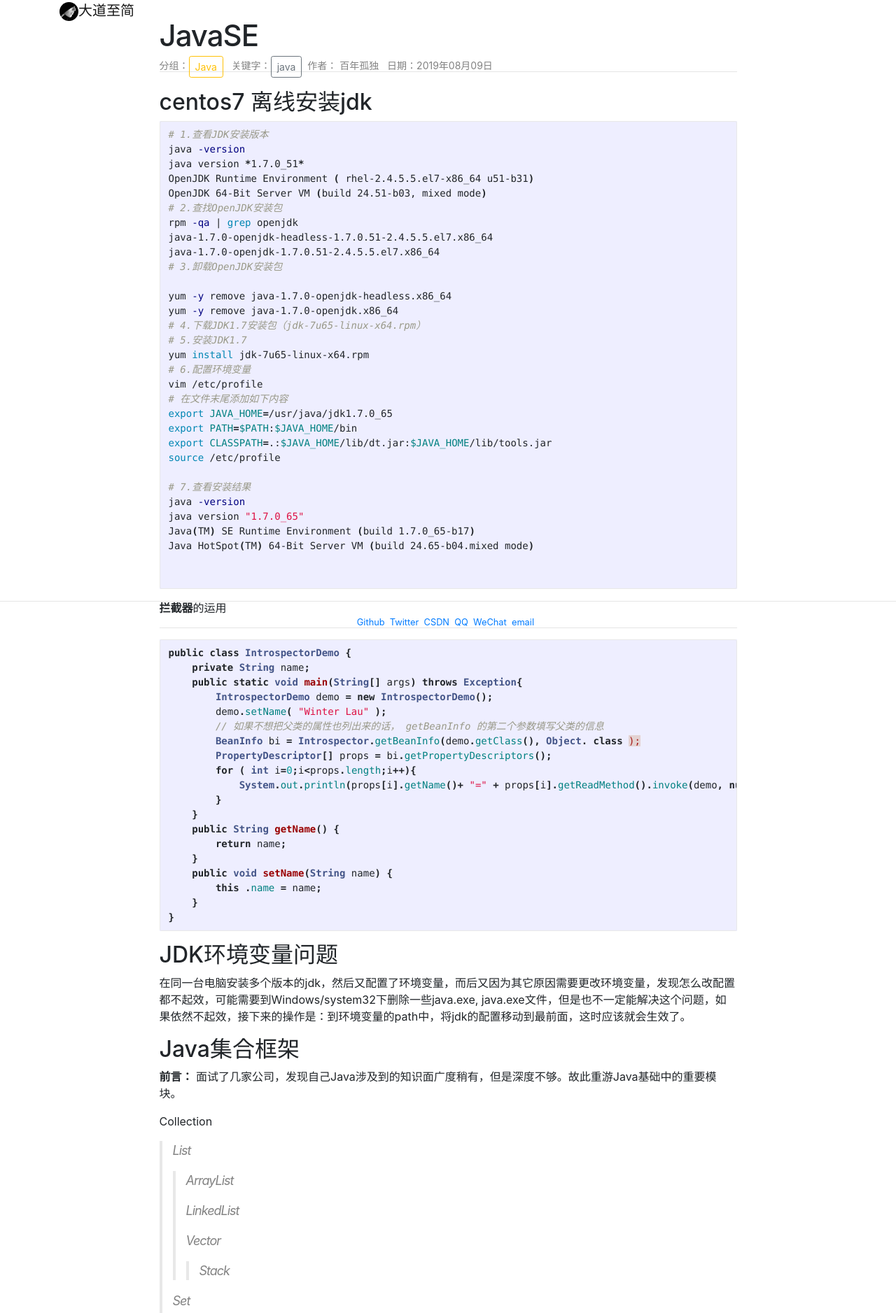
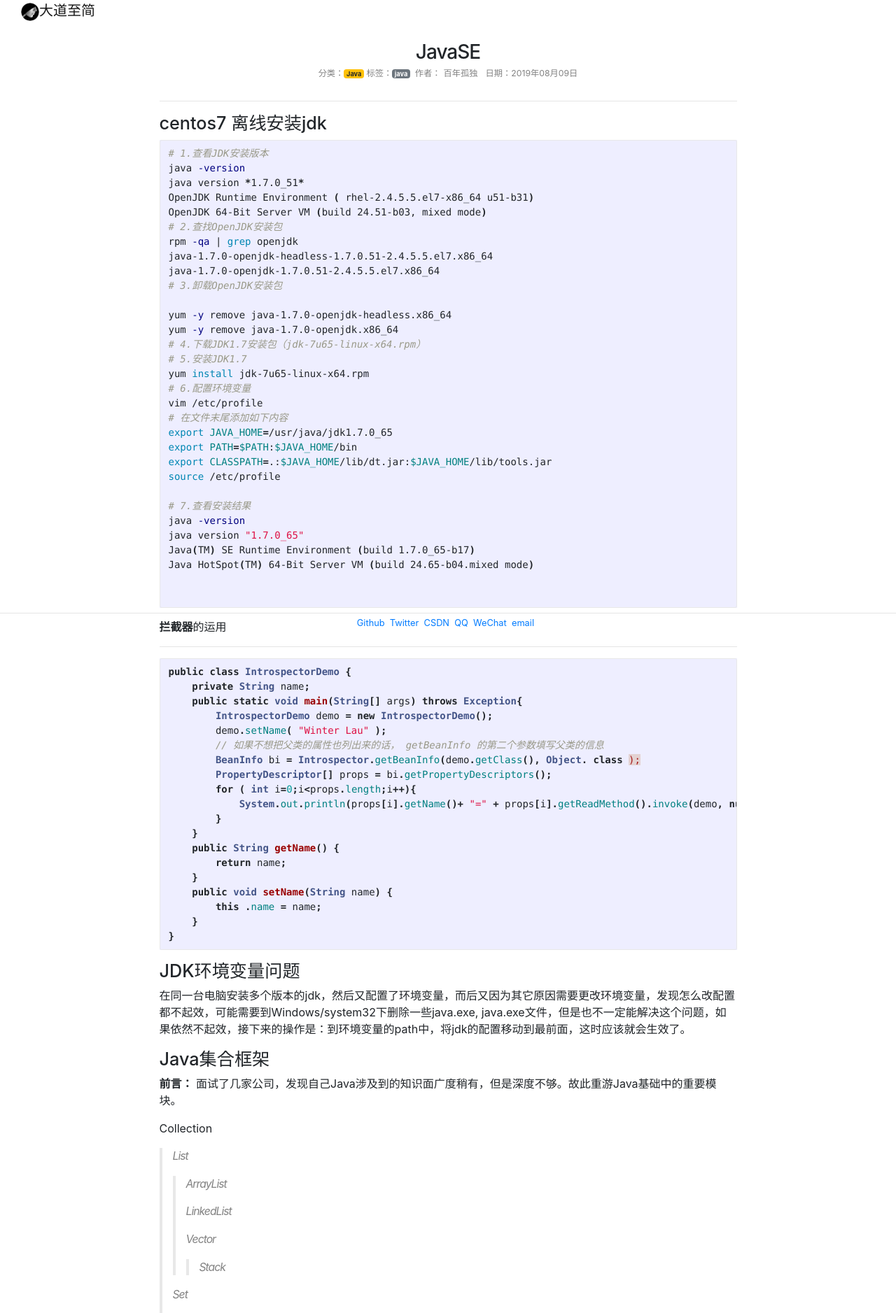
Before and after one commit to imjcker/imjcker.github.io, a Jekyll site: the page built from _posts/2019-08-09-javase.md, in a window 1280 px wide. Shown: the top 1877 px of the page at 70% size. Built offline with Jekyll 4.4.1, drawn with Linux system fonts in a browser that asks for light colours.

Commit message:
update page style

```diff
--- a/_layouts/default.html
+++ b/_layouts/default.html
@@ -25,18 +25,17 @@
 {%- assign page_paths = site.header_pages | default: default_paths -%}
 
 <body class="container-fluid">
-<nav class="navbar navbar-light" style="margin: 0; border: 0; padding: 0;">
+<nav class="navbar navbar-light" style="margin: 0; border: 0; padding: 0; position: fixed;">
     <div class="container">
-        <a href="/" class="navbar-brand py-0"><img src="{{site.data.style.avatar}}" class="rounded-circle" style="width: 27px" alt="Avatar"><span class="fa fa-lg">{{site.title}}</span></a>
+        <a href="/" class="navbar-brand py-0"><img src="/assets/favicon.ico" class="rounded-circle" style="width: 26px;"><span>{{site.title}}</span></a>
     </div>
 </nav>
 
 {{ content }}
 
 </body>
-<footer id="footer" class="footer fixed-bottom">
-    <div>
-        <hr>
+<footer id="footer" class="footer fixed-bottom" style="height: 24px;">
+    <hr style="margin: 0;">
     <div class="tooter-social" style="text-align: center;">
         {%- if site.social.github_username -%}
         <small><a class="social github" target="blank" href="https://github.com/{{site.social.github_username}}">Github</a>&nbsp;&nbsp;</small>
@@ -56,7 +55,6 @@
         {%- if site.social.email -%}
         <small><a class="u-email" href="mailto:{{ site.social.email }}">email</a>&nbsp;&nbsp;</small>
         {%- endif -%}
-        </div>
     </div>
 </footer>
 
@@ -131,7 +129,7 @@
                 "category": "分类",
                 "label": {"show": false},
                 "symbolSize": 50,
-                "symbol": 'image:/{{site.data.style.avatar}}',
+                "symbol": 'image://assets/favicon.ico',
                 "x": randomX(),
                 "y": randomY()
             }
--- a/_layouts/post.html
+++ b/_layouts/post.html
@@ -5,19 +5,18 @@ layout: default
   <div class="container">
     <div class="row justify-content-center">
       <div class="col-md-9">
-        <div class="post-header">
-          <h1 class="post-title" >{{ page.title | escape }}</h1>
-          <p class="post-meta" style="width: 100%; float: left;">
+        <div class="post-header" style="margin-top: 60px;">
+          <h1 class="post-title" style="text-align: center;">{{ page.title | escape }}</h1>
+          <p class="post-meta" style="width: 100%; text-align: center;">
             {%- if page.categories.size > 0 -%}
             {%- for category in page.categories -%}
-            分组：<a class="btn btn-sm btn-outline-{{site.data.style.tag_style | sample}}" href="/#c-{{category}}">{{category}}</a>
+            分类：<a class="badge badge-{{site.data.style.tag_style | sample}}" href="/#c-{{category}}">{{category}}</a>
             {%- endfor -%}
             {%- endif -%}
-            &nbsp;&nbsp;
-            关键字：
+            &nbsp;标签：
             {%- if page.tags.size > 0 -%}
             {%- for tag in page.tags -%}
-            <a class="btn btn-sm btn-outline-{{site.data.style.tag_style | sample}}" href="/#t-{{tag}}">{{tag}}</a>&nbsp;
+            <a class="badge badge-{{site.data.style.tag_style | sample}}" href="/#t-{{tag}}">{{tag}}</a>&nbsp;
             {%- endfor -%}
             {%- endif -%}
 
@@ -33,7 +32,7 @@ layout: default
         </div>
         <hr>
         <!--博客内容-->
-        <div>
+        <div class="post-content">
           {{ content }}
         </div>
       </div>
--- a/_sass/_layout.scss
+++ b/_sass/_layout.scss
@@ -4,7 +4,7 @@
 .site-header {
   border-top: 5px solid $grey-color-dark;
   border-bottom: 1px solid $grey-color-light;
-  min-height: $spacing-unit * 1.865;
+  min-height: $spacing-unit * 1.875;
 
   // Positioning context for the mobile navigation icon
   position: relative;
@@ -217,12 +217,12 @@
 }
 
 .post-title {
-  @include relative-font-size(2.625);
+  @include relative-font-size(2);
   letter-spacing: -1px;
   line-height: 1;
 
   @include media-query($on-laptop) {
-    @include relative-font-size(2.25);
+    @include relative-font-size(2);
   }
 }
 
@@ -230,7 +230,7 @@
   margin-bottom: $spacing-unit;
 
   h2 {
-    @include relative-font-size(2);
+    @include relative-font-size(1.8);
 
     @include media-query($on-laptop) {
       @include relative-font-size(1.75);
@@ -238,18 +238,26 @@
   }
 
   h3 {
-    @include relative-font-size(1.625);
+    @include relative-font-size(1.6);
 
     @include media-query($on-laptop) {
-      @include relative-font-size(1.375);
+      @include relative-font-size(1.55);
     }
   }
 
   h4 {
-    @include relative-font-size(1.25);
+    @include relative-font-size(1.4);
 
     @include media-query($on-laptop) {
-      @include relative-font-size(1.125);
+      @include relative-font-size(1.35);
+    }
+  }
+
+  h5 {
+    @include relative-font-size(1.2);
+
+    @include media-query($on-laptop) {
+      @include relative-font-size(1.15);
     }
   }
 }
--- a/_sass/imjcker.scss
+++ b/_sass/imjcker.scss
@@ -3,7 +3,7 @@
 // Define defaults for each variable.
 
 $base-font-family: -apple-system, BlinkMacSystemFont, "Segoe UI", Roboto, Helvetica, Arial, sans-serif, "Apple Color Emoji", "Segoe UI Emoji", "Segoe UI Symbol" !default;
-$base-font-size:   16px !default;
+$base-font-size:   14px !default;
 $base-font-weight: 400 !default;
 $small-font-size:  $base-font-size * 0.875 !default;
 $base-line-height: 1.5 !default;
```
Also changed, not shown: other parts of _layouts/default.html (+2 -0 lines), assets/favicon.ico (added). Lines whose indentation alone changed are shown as unchanged.
